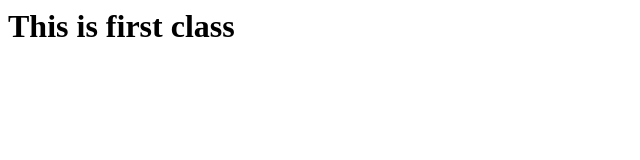
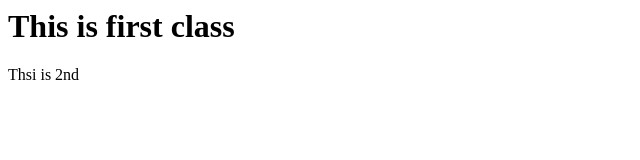
Before and after one commit to devashishciet/gitsession, a plain HTML site: page index.html in a window 1280 px wide. Shown: the full height of the page, 0-640 px from the left. Drawn offline with Linux system fonts and the light colour scheme.

Commit message:
2nd commit

```diff
--- a/index.html
+++ b/index.html
@@ -1,5 +1,7 @@
 <html>
 	<title>Hello world</title>
 	<body><h1>This is first class</h1>
+	Thsi is 2nd
 	</body>
+
 </html>
```
